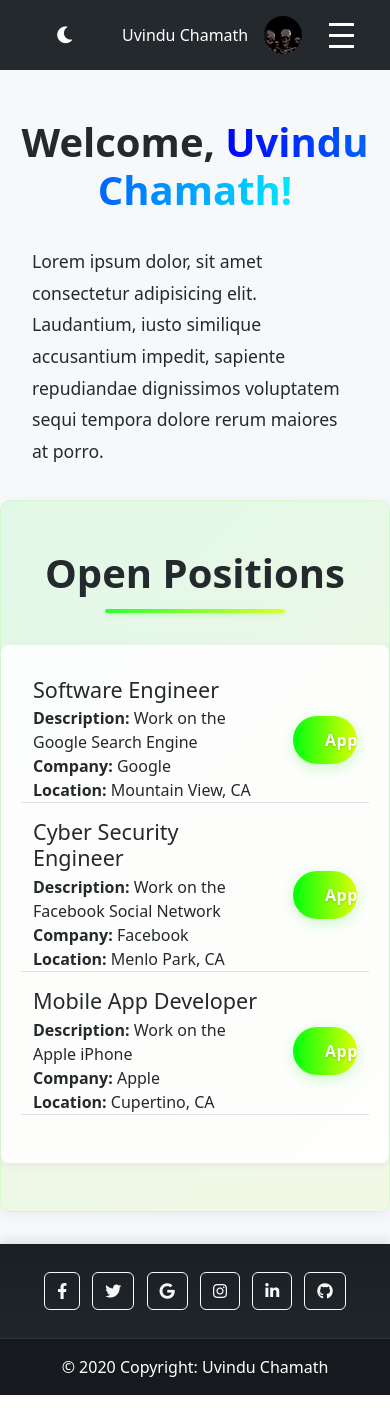
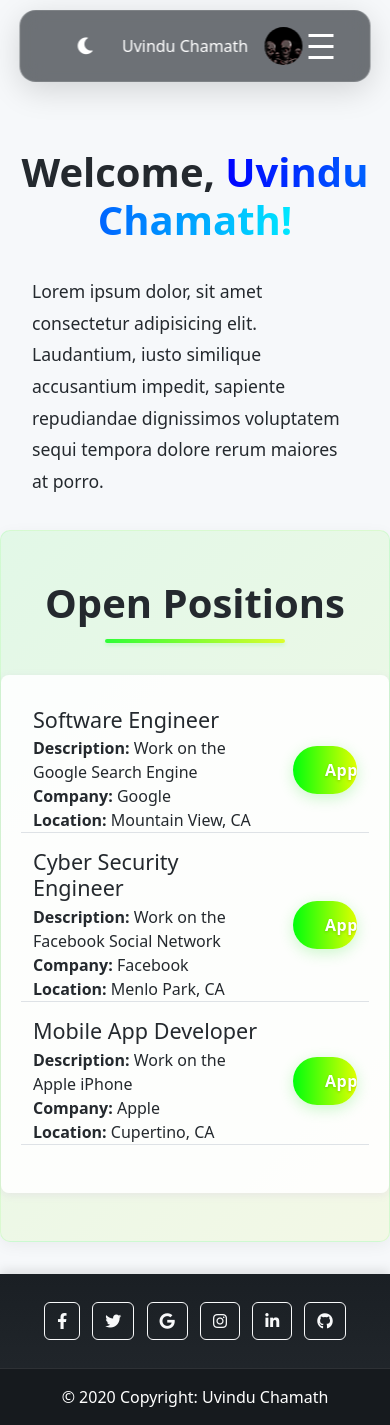
Before and after one commit to Uvindu-Chamath/my-website, a Flask app: page / in a window 390 px wide. Before the commit the page ends 1395 px from the top, so only its background shows below. Run offline with Flask 3, Linux system fonts and the light colour scheme.

Commit message:
refactor navbar styles and interactions; updated background, shadows, and link styles for improved aesthetics and usability

```diff
--- a/templates/nav.html
+++ b/templates/nav.html
@@ -7,19 +7,29 @@
     <link rel="stylesheet" href="https://cdnjs.cloudflare.com/ajax/libs/font-awesome/6.0.0-beta3/css/all.min.css">
     <style>
         :root {
-            --nav-bg: #24292e;
+            --nav-bg: rgba(36, 41, 46, 0.65);
             --nav-text: #ffffff;
-            --dropdown-bg: #24292e;
-            --dropdown-hover: #444;
-            --border-color: #444;
+            --dropdown-bg: rgba(36, 41, 46, 0.75);
+            --dropdown-hover: rgba(68, 68, 68, 0.6);
+            --border-color: rgba(255, 255, 255, 0.12);
+            --nav-shadow: 0 8px 32px 0 rgba(0, 0, 0, 0.15);
+            --nav-link-color: rgba(255, 255, 255, 0.9);
+            --nav-link-hover: rgb(0, 255, 12);
+            --nav-link-active: #ffffff;
+            --nav-link-bg: rgba(255, 255, 255, 0.1);
         }
 
         [data-theme="dark"] {
-            --nav-bg: #161b22;
+            --nav-bg: rgba(22, 27, 34, 0.65);
             --nav-text: #c9d1d9;
-            --dropdown-bg: #161b22;
-            --dropdown-hover: #30363d;
-            --border-color: #30363d;
+            --dropdown-bg: rgba(22, 27, 34, 0.75);
+            --dropdown-hover: rgba(48, 54, 61, 0.6);
+            --border-color: rgba(255, 255, 255, 0.08);
+            --nav-shadow: 0 8px 32px 0 rgba(0, 0, 0, 0.25);
+            --nav-link-color: rgba(201, 209, 217, 0.9);
+            --nav-link-hover: rgb(0, 255, 12);
+            --nav-link-active: #ffffff;
+            --nav-link-bg: rgba(255, 255, 255, 0.05);
         }
 
         .navbar {
@@ -29,7 +39,18 @@
             padding: 1rem 2rem;  /* Increased padding */
             background: var(--nav-bg);
             color: var(--nav-text);
-            position: relative;
+            position: fixed;
+            top: 20px;
+            left: 50%;
+            transform: translateX(-50%);
+            width: 95%;
+            max-width: 1400px;
+            border-radius: 16px;
+            backdrop-filter: blur(12px) saturate(180%);
+            -webkit-backdrop-filter: blur(12px) saturate(180%);
+            border: 1px solid var(--border-color);
+            box-shadow: var(--nav-shadow);
+            z-index: 1000;
         }
 
         .nav-links {
@@ -151,28 +182,69 @@
         }
 
         @media screen and (max-width: 768px) {
+            .navbar {
+                top: 10px;
+                width: 90%;
+            }
+
             .nav-links {
                 display: none;
                 width: 100%;
                 position: absolute;
-                top: 65px;  /* Adjusted mobile menu position */
+                top: calc(100% + 10px);
                 left: 0;
-                background-color: #24292e;
+                background-color: var(--nav-bg);
                 flex-direction: column;
                 align-items: center;
                 padding: 20px 0;
+                backdrop-filter: blur(12px) saturate(180%);
+                -webkit-backdrop-filter: blur(12px) saturate(180%);
+                border: 1px solid var(--border-color);
+                box-shadow: var(--nav-shadow);
+                border-radius: 12px;
+                transform: translateY(-10px);
+                opacity: 0;
+                visibility: hidden;
+                transition: all 0.3s ease;
             }
 
             .nav-links.active {
-                display: flex;
+                transform: translateY(0);
+                opacity: 1;
+                visibility: visible;
             }
 
             .nav-links li {
-                margin: 1rem 0;
+                width: 100%;
+            }
+
+            .nav-links a {
+                width: 100%;
+                display: block;
+                padding: 1rem;
+                text-align: center;
+                border-radius: 8px;
+            }
+
+            .nav-links a::after {
+                display: none;
             }
 
             .hamburger {
                 display: flex;
+                z-index: 100;
+            }
+
+            .hamburger.active div:nth-child(1) {
+                transform: rotate(45deg) translate(5px, 5px);
+            }
+
+            .hamburger.active div:nth-child(2) {
+                opacity: 0;
+            }
+
+            .hamburger.active div:nth-child(3) {
+                transform: rotate(-45deg) translate(7px, -6px);
             }
         }
 
@@ -227,6 +298,11 @@
 
         .theme-toggle.switching i {
             animation: spin 0.5s ease-in-out;
+        }
+
+        /* Add padding to body to account for fixed navbar */
+        body {
+            padding-top: 100px;
         }
     </style>
 </head>
@@ -261,7 +337,9 @@
     <script>
         function toggleMenu() {
             const navLinks = document.querySelector('.nav-links');
+            const hamburger = document.querySelector('.hamburger');
             navLinks.classList.toggle('active');
+            hamburger.classList.toggle('active');
         }
 
         function toggleDropdown(event) {
@@ -343,6 +421,25 @@
             if (savedTheme === 'light') {
                 toggle.classList.add('light-mode');
             }
+
+            const currentPath = window.location.pathname;
+            const navLinks = document.querySelectorAll('.nav-links a');
+
+            navLinks.forEach(link => {
+                if (link.getAttribute('href') === currentPath) {
+                    link.classList.add('active');
+                }
+            });
+        });
+
+        // Close mobile menu when clicking outside
+        document.addEventListener('click', (e) => {
+            const navLinks = document.querySelector('.nav-links');
+            const hamburger = document.querySelector('.hamburger');
+            if (!navLinks.contains(e.target) && !hamburger.contains(e.target) && navLinks.classList.contains('active')) {
+                navLinks.classList.remove('active');
+                hamburger.classList.remove('active');
+            }
         });
     </script>
 </body>
```
Also changed, not shown: other parts of templates/nav.html (+32 -23 lines).
